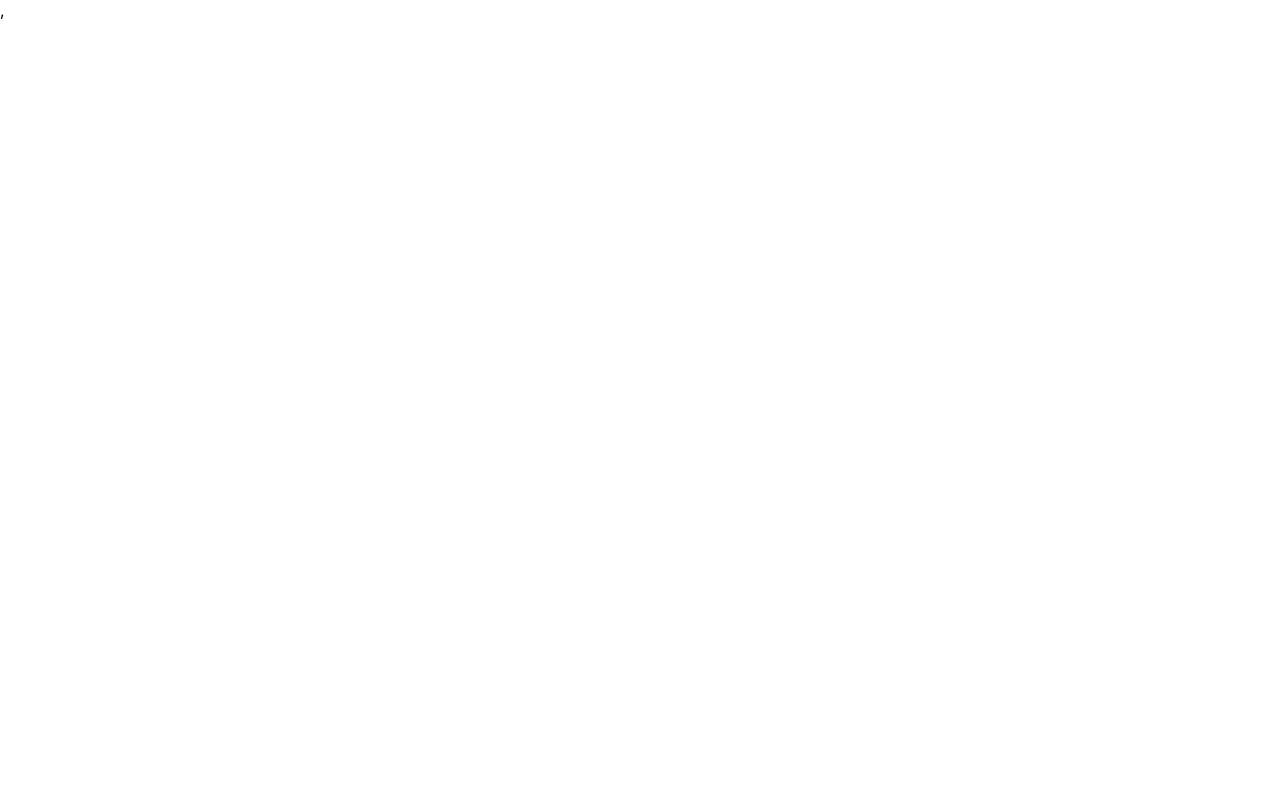
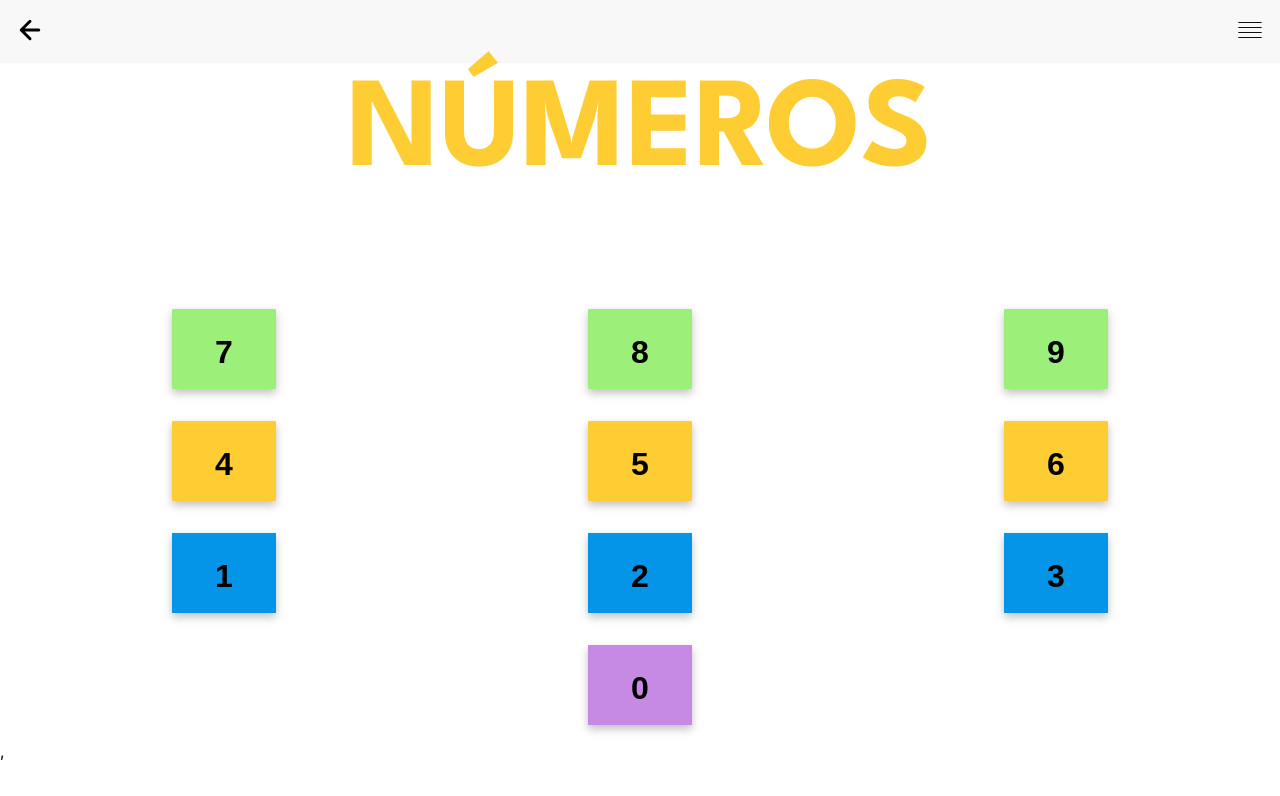
Before and after one commit to DSborini/ba-blue, a React (Create React App) app: page /numbers in a window 1280 px wide. Before the commit this address had no page. Shown: the top 796 px of the page. Built offline with nearby package versions, Linux system fonts and the light colour scheme.

Commit message:
prevent commit

```diff
--- a/src/assets/styles/mobile.css
+++ b/src/assets/styles/mobile.css
@@ -293,7 +293,7 @@
     margin-top: 4rem;
 }
 
-.ms-options > *:nth-child(3) {
+.ms-options>*:nth-child(3) {
     grid-column: span 2;
     justify-self: center;
 }
@@ -310,3 +310,47 @@
     border: none;
     margin-left: 1rem;
 }
+
+/* Numbers */
+
+.n-numeric-keyboard-div {
+    display: grid;
+    grid-template-columns: repeat(3, 1fr);
+    margin: 1rem;
+}
+
+.n-numeric-keyboard-div>*:last-child {
+    grid-column: span 3;
+    justify-self: center;
+}
+
+.n-keyboard-row {
+    justify-content: center;
+    display: grid;
+}
+
+.n-keyboard-button {
+    border: none;
+    width: 6.5rem;
+    height: 5rem;
+    flex-shrink: 0;
+    margin-top: 2rem;
+    filter: drop-shadow(0px 4px 4px rgba(0, 0, 0, 0.25));
+}
+
+.n-tile {
+    margin-top: 7vh;
+    font-size: 10vw;
+    font-style: normal;
+    font-weight: 700;
+    line-height: 30px;
+    color: #FECC33
+}
+
+.n-number {
+    color: #000;
+    font-size: 2rem;
+    text-align: center;
+    font-weight: 800;
+    line-height: 30px;
+}
--- a/src/index.js
+++ b/src/index.js
@@ -8,6 +8,7 @@ import Home from './pages/home';
 import MySpace from './pages/mySpace';
 import Story from './pages/story';
 import Calendar from './pages/calendar';
+import Numbers from './pages/numbers';
 
 import reportWebVitals from './reportWebVitals';
 
@@ -22,12 +23,10 @@ root.render(
             <Route path="/myspace" element={<MySpace />} />
             <Route path="/story" element={<Story />} />
             <Route path="/calendar" element={<Calendar />} />
+            <Route path="/numbers" element={<Numbers />} />
         </Routes>
     </Router>,
   </React.StrictMode>
 );
 
-// If you want to start measuring performance in your app, pass a function
-// to log results (for example: reportWebVitals(console.log))
-// or send to an analytics endpoint. Learn more: https://bit.ly/CRA-vitals
 reportWebVitals();
--- /dev/null
+++ b/src/pages/numbers.jsx
@@ -0,0 +1,37 @@
+import React from 'react';
+import SampleHeader from '../components/sampleHeader';
+import numbersOptions from '../resources/numbersOptions';
+
+function Numbers() {
+    const keyboardLayout = [
+        [7, 4, 1],
+        [8, 5, 2],
+        [9, 6, 3],
+        [0]
+    ];
+
+    return (
+        <div>
+            <SampleHeader />
+            <p className="spartan h1 n-tile">
+                    NÚMEROS
+            </p>
+            <div className="n-numeric-keyboard-div">
+                {keyboardLayout.map((row, rowIndex) => (
+                    <div className="n-keyboard-row" key={rowIndex}>
+                        {row.map((value) => {
+                            const option = numbersOptions.find(opt => opt.value === value);
+                            return (
+                                <button className="n-keyboard-button" key={value} style={{ backgroundColor: option.backgroundColor }}>
+                                    <h2 className="n-number">{option.value}</h2>
+                                </button>
+                            );
+                        })}
+                    </div>
+                ))}
+            </div>
+        </div>
+    );
+}
+
+export default Numbers;
--- /dev/null
+++ b/src/resources/numbersOptions.json
@@ -0,0 +1,62 @@
+[
+    {
+        "value": 0,
+        "label": "Zero",
+        "label_ptbr": "Zero",
+        "backgroundColor": "#C78AE4"
+    },
+    {
+        "value": 1,
+        "label": "One",
+        "label_ptbr": "Um",
+        "backgroundColor": "#0494E8"
+    },
+    {
+        "value": 2,
+        "label": "Two",
+        "label_ptbr": "Dois",
+        "backgroundColor": "#0494E8"
+    },
+    {
+        "value": 3,
+        "label": "Three",
+        "label_ptbr": "Três",
+        "backgroundColor": "#0494E8"
+    },
+    {
+        "value": 4,
+        "label": "Four",
+        "label_ptbr": "Quatro",
+        "backgroundColor": "#FECC33"
+    },
+    {
+        "value": 5,
+        "label": "Five",
+        "label_ptbr": "Cinco",
+        "backgroundColor": "#FECC33"
+    },
+    {
+        "value": 6,
+        "label": "Six",
+        "label_ptbr": "Seis",
+        "backgroundColor": "#FECC33"
+    },
+    {
+        "value": 7,
+        "label": "Seven",
+        "label_ptbr": "Sete",
+        "backgroundColor": "#9CEF79"
+    },
+    {
+        "value": 8,
+        "label": "Eight",
+        "label_ptbr": "Oito",
+        "backgroundColor": "#9CEF79"
+    },
+    {
+        "value": 9,
+        "label": "Nine",
+        "label_ptbr": "Nove",
+        "backgroundColor": "#9CEF79"
+    }
+]
```
